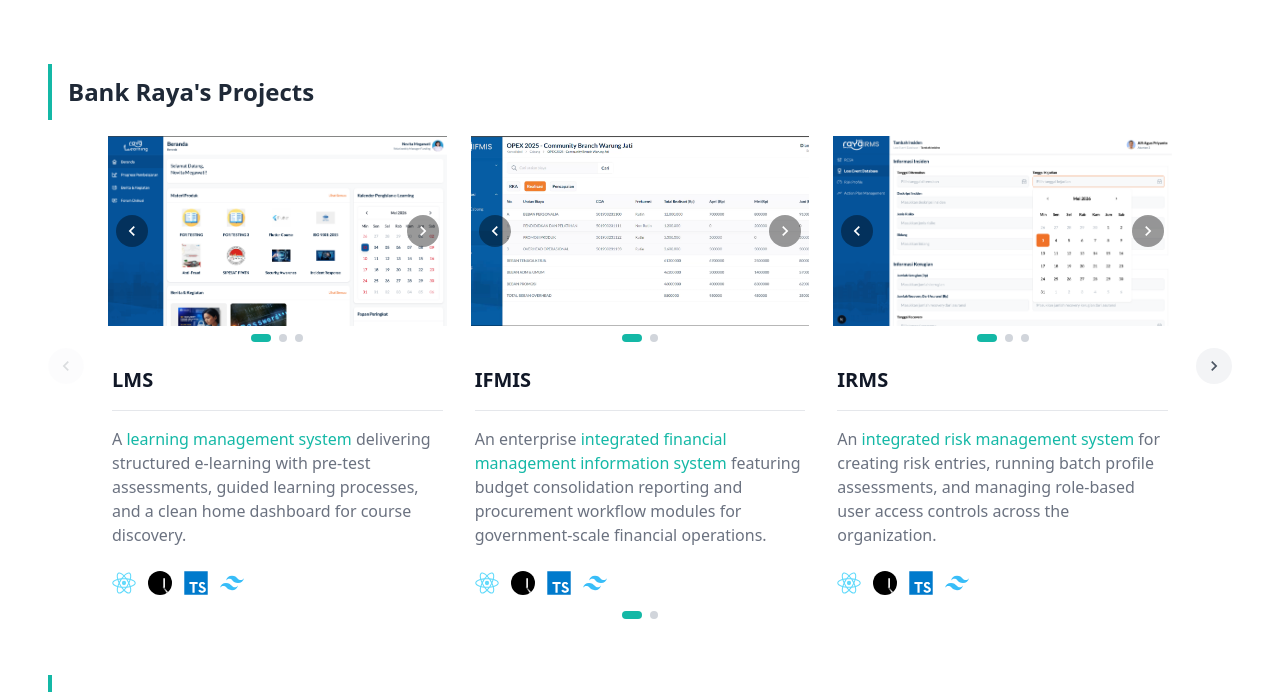
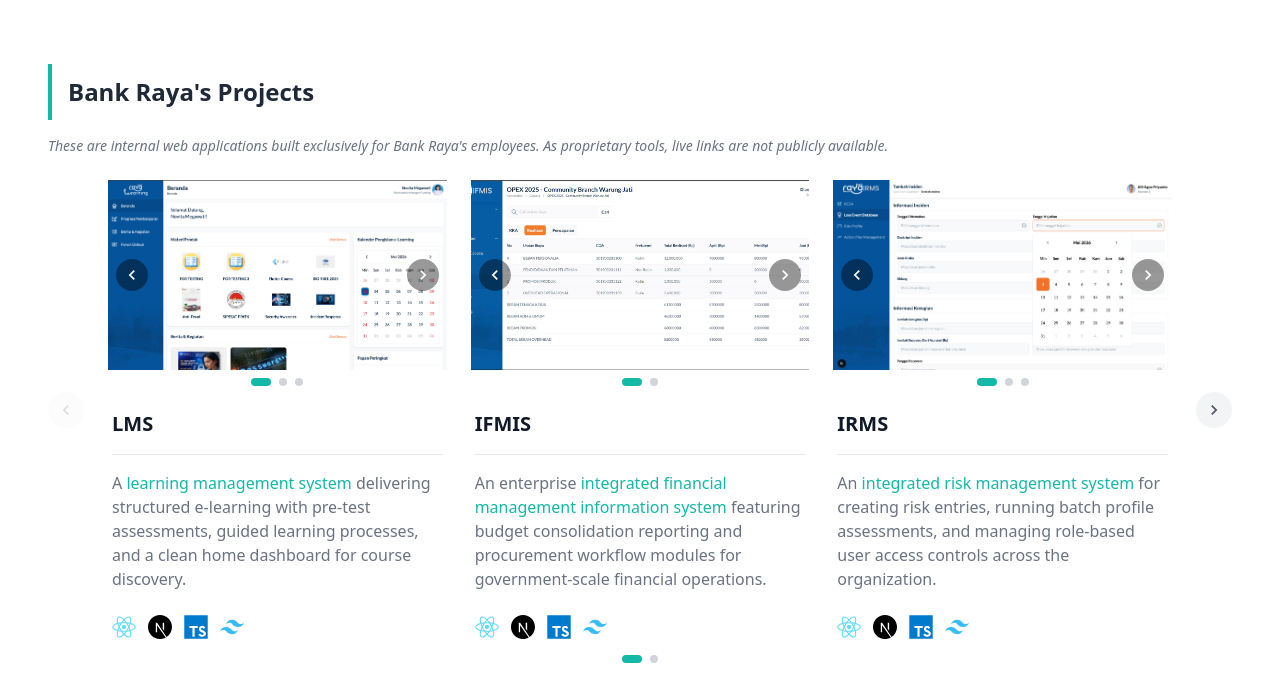
Before and after one commit to fadilarazhya/portofolio, a React (Vite) app: page / in a window 1280 px wide. Shown: the part 1800-2492 px from the top of the page. Built offline with nearby package versions, Linux system fonts and the light colour scheme.

Commit message:
change stack icon inside project

```diff
--- a/src/sections/project/Project.css
+++ b/src/sections/project/Project.css
@@ -121,3 +121,7 @@
   @apply border-l-4 border-teal-500;
   @apply sm:text-2xl;
 }
+
+.project-subsection-note {
+  @apply text-sm text-gray-500 dark:text-gray-400 italic mb-6;
+}
--- a/src/sections/project/Project.tsx
+++ b/src/sections/project/Project.tsx
@@ -21,6 +21,7 @@
 interface ProjectGroup {
   id: string
   label: string
+  note?: string
   projects: ProjectData[]
 }
 
@@ -35,15 +36,7 @@
   ),
   'Next.js': (
     <svg className="tech-icon tech-icon--nextjs" xmlns="http://www.w3.org/2000/svg" viewBox="0 0 128 128">
-      <circle cx="64" cy="64" r="64" />
-      <path fill="url(#nextjs-grad)" d="M106.317 112.014 49.167 38.4H38.4v51.179h8.614V48.433l52.54 67.963a64.216 64.216 0 0 0 6.763-4.382z" />
-      <path fill="#fff" d="M81.778 38.4h8.533v51.2h-8.533z" />
-      <defs>
-        <linearGradient id="nextjs-grad" x1="108" y1="109" x2="86" y2="76" gradientUnits="userSpaceOnUse">
-          <stop stopColor="#fff" />
-          <stop offset="1" stopColor="#fff" stopOpacity="0" />
-        </linearGradient>
-      </defs>
+      <path d="M64 0C28.7 0 0 28.7 0 64s28.7 64 64 64c11.2 0 21.7-2.9 30.8-7.9L48.4 55.3v36.6h-6.8V41.8h6.8l50.5 75.8C116.4 106.2 128 86.5 128 64c0-35.3-28.7-64-64-64zm22.1 84.6l-7.5-11.3V41.8h7.5v42.8z" />
     </svg>
   ),
   'TypeScript': (
@@ -187,7 +180,12 @@
 ]
 
 const projectGroups: ProjectGroup[] = [
-  { id: 'bank-raya', label: "Bank Raya's Projects", projects: bankRayaProjects },
+  {
+    id: 'bank-raya',
+    label: "Bank Raya's Projects",
+    note: "These are internal web applications built exclusively for Bank Raya's employees. As proprietary tools, live links are not publicly available.",
+    projects: bankRayaProjects,
+  },
   { id: 'obm', label: 'OBM Project', projects: obmProjects },
   { id: 'personal', label: 'Personal Projects', projects: personalProjects },
 ]
@@ -247,6 +245,7 @@
         {projectGroups.map(group => (
           <div key={group.id} className="project-subsection">
             <h2 className="project-subsection-heading">{group.label}</h2>
+            {group.note && <p className="project-subsection-note">{group.note}</p>}
             {group.projects.length > 1 ? (
               <CardSlider>
                 {group.projects.map(p => (
```
